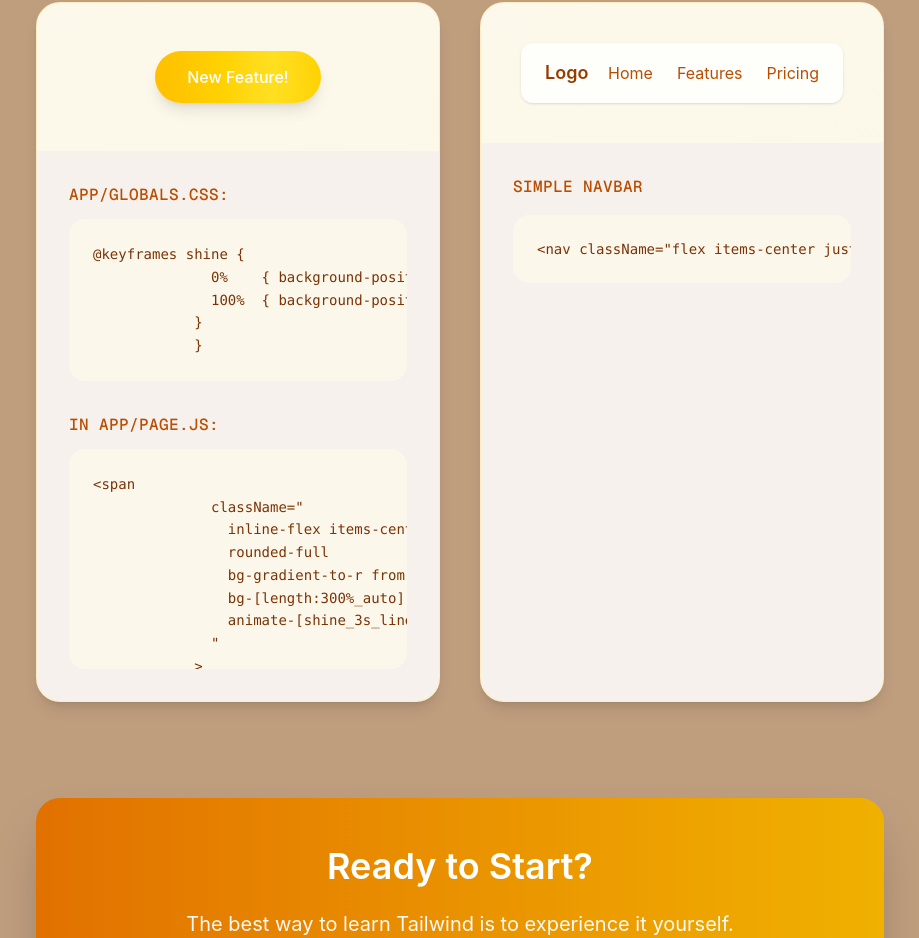
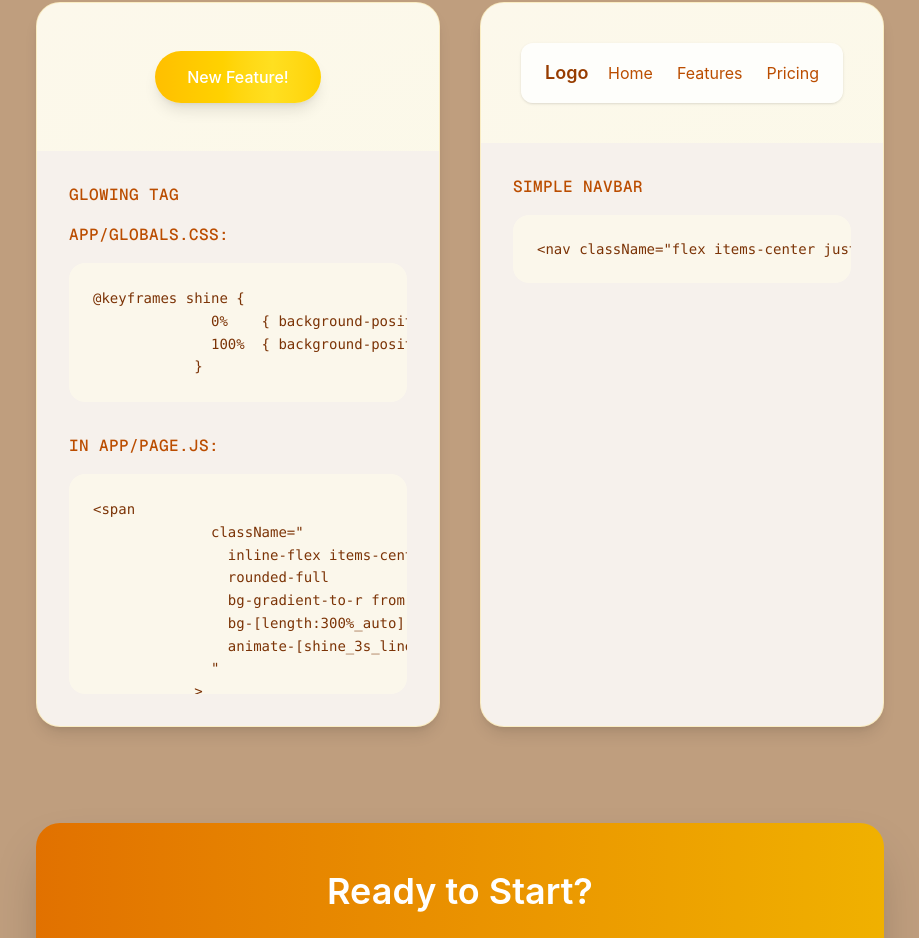
Before and after one commit to JDParay/paray-webapp-demo, a Next.js app: page / in a window 1280 px wide. Shown: the part 1798-2736 px from the top of the page, without its empty margins (180-1099 px from the left). Built offline with nearby package versions, Linux system fonts and the light colour scheme.

Commit message:
Update page.js (7)

```diff
--- a/app/page.js
+++ b/app/page.js
@@ -117,7 +117,7 @@ export default function Home() {
               </div>
             </div>
 
-            {/* Card 3 – Glowing Pill Badge */}
+            {/* Card 3 – Glowing Tag */}
             <div className="group overflow-hidden rounded-3xl border border-amber-200/40 bg-white/85 shadow-lg transition-all hover:shadow-2xl dark:border-amber-800/30 dark:bg-zinc-900/65">
               <div className="flex items-center justify-center bg-gradient-to-br from-amber-50/70 to-yellow-50/70 p-12 dark:from-amber-950/30 dark:to-yellow-950/30">
                 <span
@@ -135,7 +135,10 @@ export default function Home() {
 
               <div className="p-8 space-y-8">
                 <div>
-                  <h3 className="mb-3 font-mono text-base font-medium uppercase tracking-wide text-amber-700 dark:text-amber-300">
+                  <h3 className="mb-4 font-mono text-base font-medium uppercase tracking-wide text-amber-700 dark:text-amber-300">
+                  Glowing Tag
+                  </h3>
+                  <h3 className="mb-4 font-mono text-base font-medium uppercase tracking-wide text-amber-700 dark:text-amber-300">
                     app/globals.css:
                   </h3>
                   <pre className="overflow-x-auto rounded-2xl bg-amber-50/60 p-6 text-sm leading-relaxed dark:bg-amber-950/40 max-h-[180px] scrollbar-thin scrollbar-thumb-amber-400/50 scrollbar-track-amber-100/30 dark:scrollbar-thumb-amber-600/50 dark:scrollbar-track-amber-950/30">
@@ -143,13 +146,12 @@ export default function Home() {
             {`@keyframes shine {
               0%    { background-position: 200% center; }
               100%  { background-position: -200% center; }
-            }
             }`}</code>
                   </pre>
                 </div>
 
                 <div>
-                  <h3 className="mb-3 font-mono text-base font-medium uppercase tracking-wide text-amber-700 dark:text-amber-300">
+                  <h3 className="mb-4 font-mono text-base font-medium uppercase tracking-wide text-amber-700 dark:text-amber-300">
                     in app/page.js:
                   </h3>
                   <pre className="overflow-x-auto rounded-2xl bg-amber-50/60 p-6 text-sm leading-relaxed dark:bg-amber-950/40 max-h-[220px] scrollbar-thin scrollbar-thumb-amber-400/50 scrollbar-track-amber-100/30 dark:scrollbar-thumb-amber-600/50 dark:scrollbar-track-amber-950/30">
```
